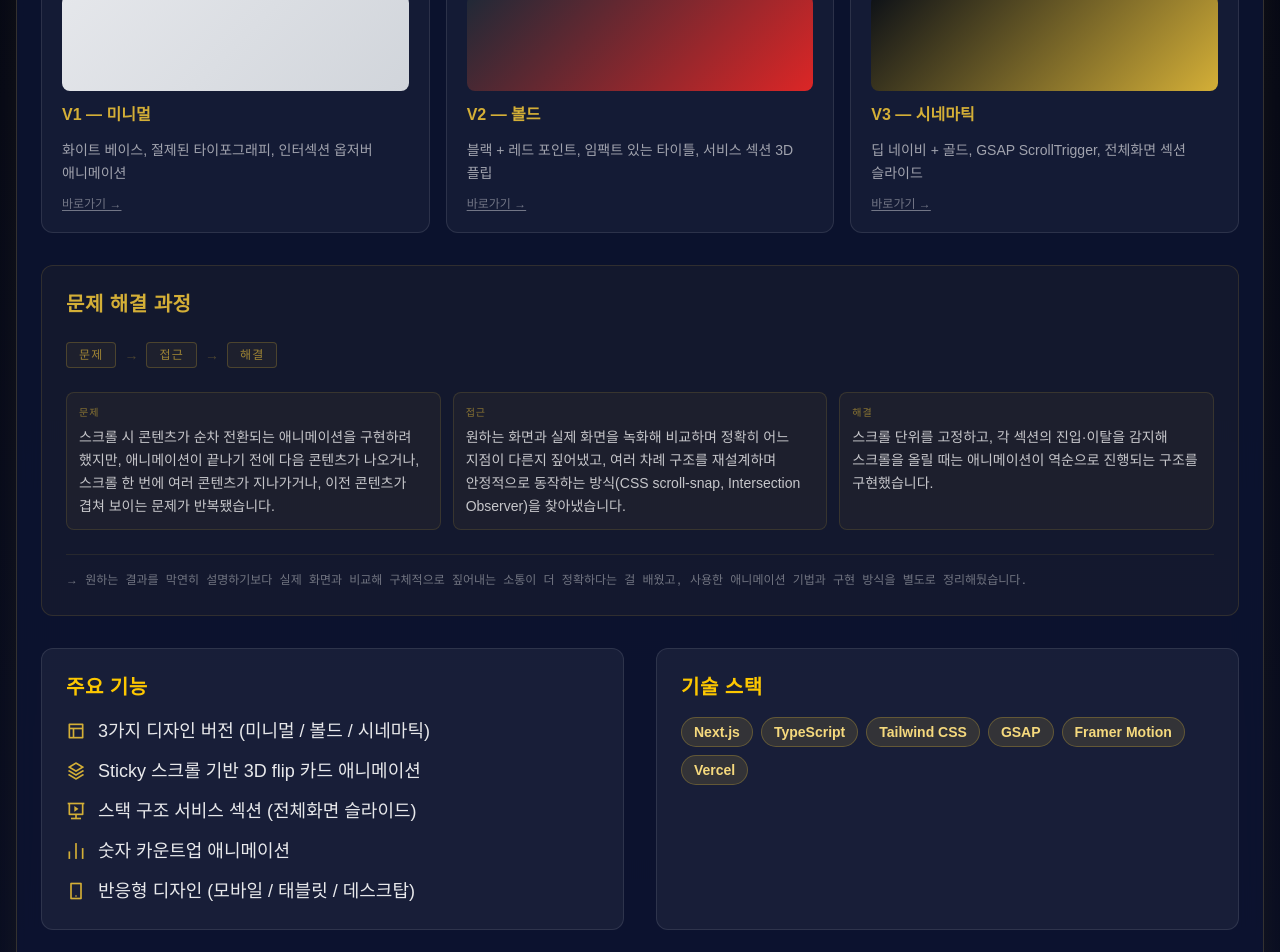
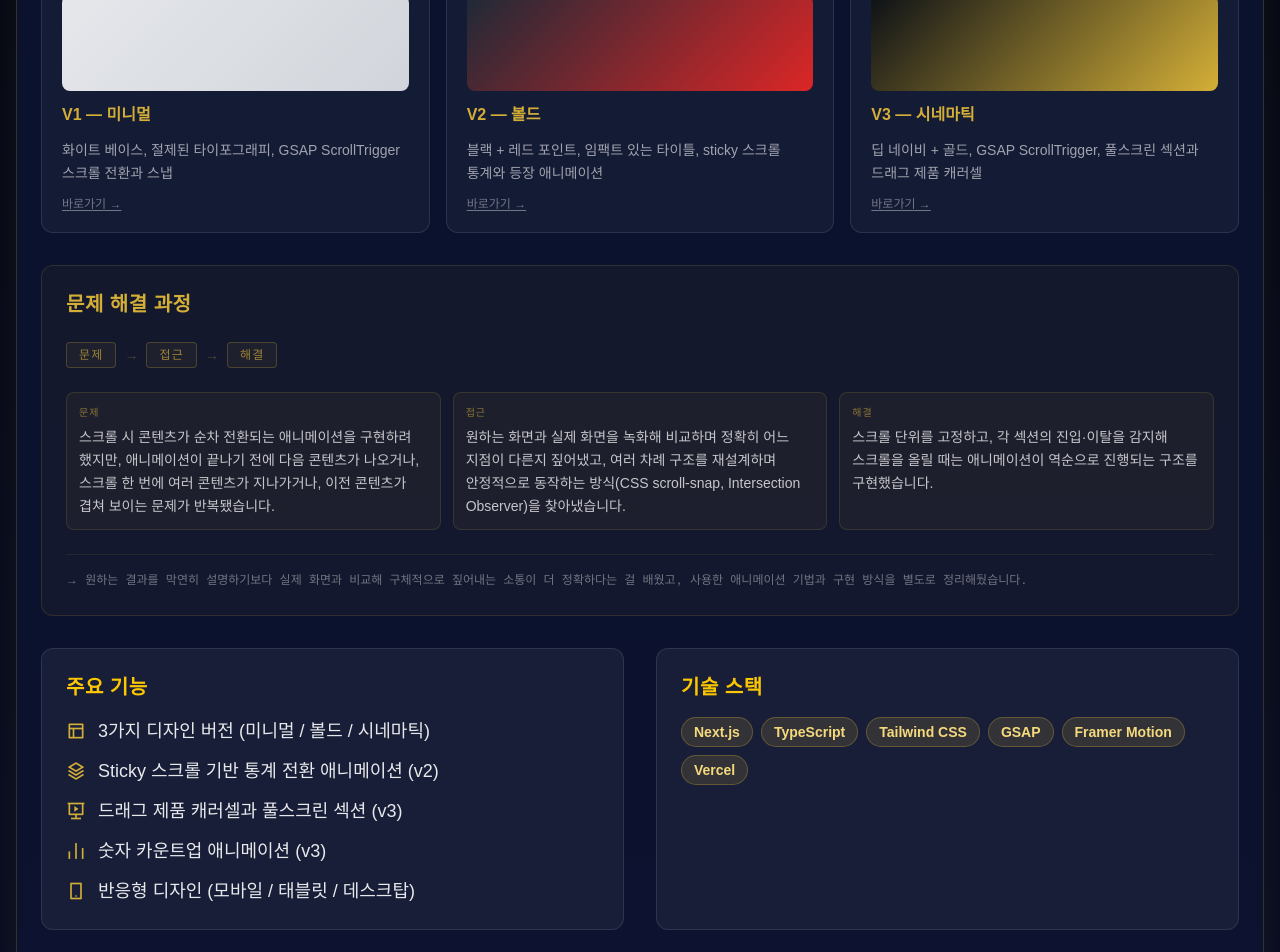
Before and after one commit to ShinYeoJin/shin-yeojin-portfolio, a Next.js app: page /projects/blum in a window 1280 px wide. Shown: the part 580-1532 px from the top of the page. Built offline with nearby package versions, Linux system fonts and the light colour scheme.

Commit message:
docs: Blum 페이지의 버전 설명을 실제 구현에 맞게 정정

```diff
--- a/app/projects/blum/page.jsx
+++ b/app/projects/blum/page.jsx
@@ -6,30 +6,30 @@ const techStack = ['Next.js', 'TypeScript', 'Tailwind CSS', 'GSAP', 'Framer Moti
 
 const features = [
   { icon: 'ri-layout-3-line',       text: '3가지 디자인 버전 (미니멀 / 볼드 / 시네마틱)' },
-  { icon: 'ri-stack-line',          text: 'Sticky 스크롤 기반 3D flip 카드 애니메이션' },
-  { icon: 'ri-slideshow-2-line',     text: '스택 구조 서비스 섹션 (전체화면 슬라이드)' },
-  { icon: 'ri-bar-chart-line',      text: '숫자 카운트업 애니메이션' },
+  { icon: 'ri-stack-line',          text: 'Sticky 스크롤 기반 통계 전환 애니메이션 (v2)' },
+  { icon: 'ri-slideshow-2-line',     text: '드래그 제품 캐러셀과 풀스크린 섹션 (v3)' },
+  { icon: 'ri-bar-chart-line',      text: '숫자 카운트업 애니메이션 (v3)' },
   { icon: 'ri-smartphone-line',     text: '반응형 디자인 (모바일 / 태블릿 / 데스크탑)' },
 ];
 
 const versions = [
   {
     label: 'V1 — 미니멀',
-    desc: '화이트 베이스, 절제된 타이포그래피, 인터섹션 옵저버 애니메이션',
+    desc: '화이트 베이스, 절제된 타이포그래피, GSAP ScrollTrigger 스크롤 전환과 스냅',
     href: 'https://blum-landing.vercel.app/v1',
     gradient: 'linear-gradient(135deg, #e5e7eb, #d1d5db)',
     color: '#111827',
   },
   {
     label: 'V2 — 볼드',
-    desc: '블랙 + 레드 포인트, 임팩트 있는 타이틀, 서비스 섹션 3D 플립',
+    desc: '블랙 + 레드 포인트, 임팩트 있는 타이틀, sticky 스크롤 통계와 등장 애니메이션',
     href: 'https://blum-landing.vercel.app/v2',
     gradient: 'linear-gradient(135deg, #1f2937, #dc2626)',
     color: '#f9fafb',
   },
   {
     label: 'V3 — 시네마틱',
-    desc: '딥 네이비 + 골드, GSAP ScrollTrigger, 전체화면 섹션 슬라이드',
+    desc: '딥 네이비 + 골드, GSAP ScrollTrigger, 풀스크린 섹션과 드래그 제품 캐러셀',
     href: 'https://blum-landing.vercel.app/v3',
     gradient: 'linear-gradient(135deg, #0D1117, #D4AF37)',
     color: '#F5F0E8',
```
